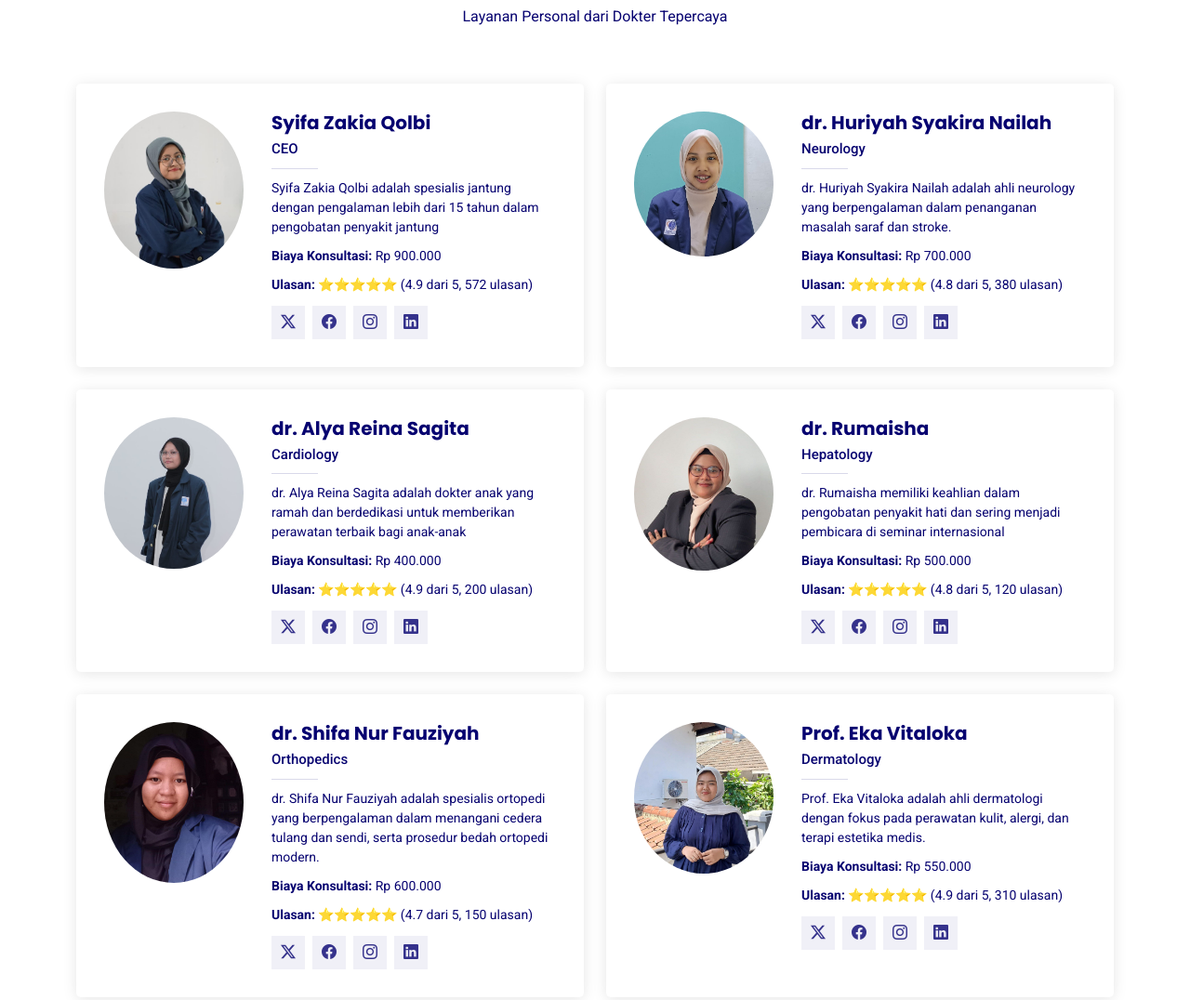
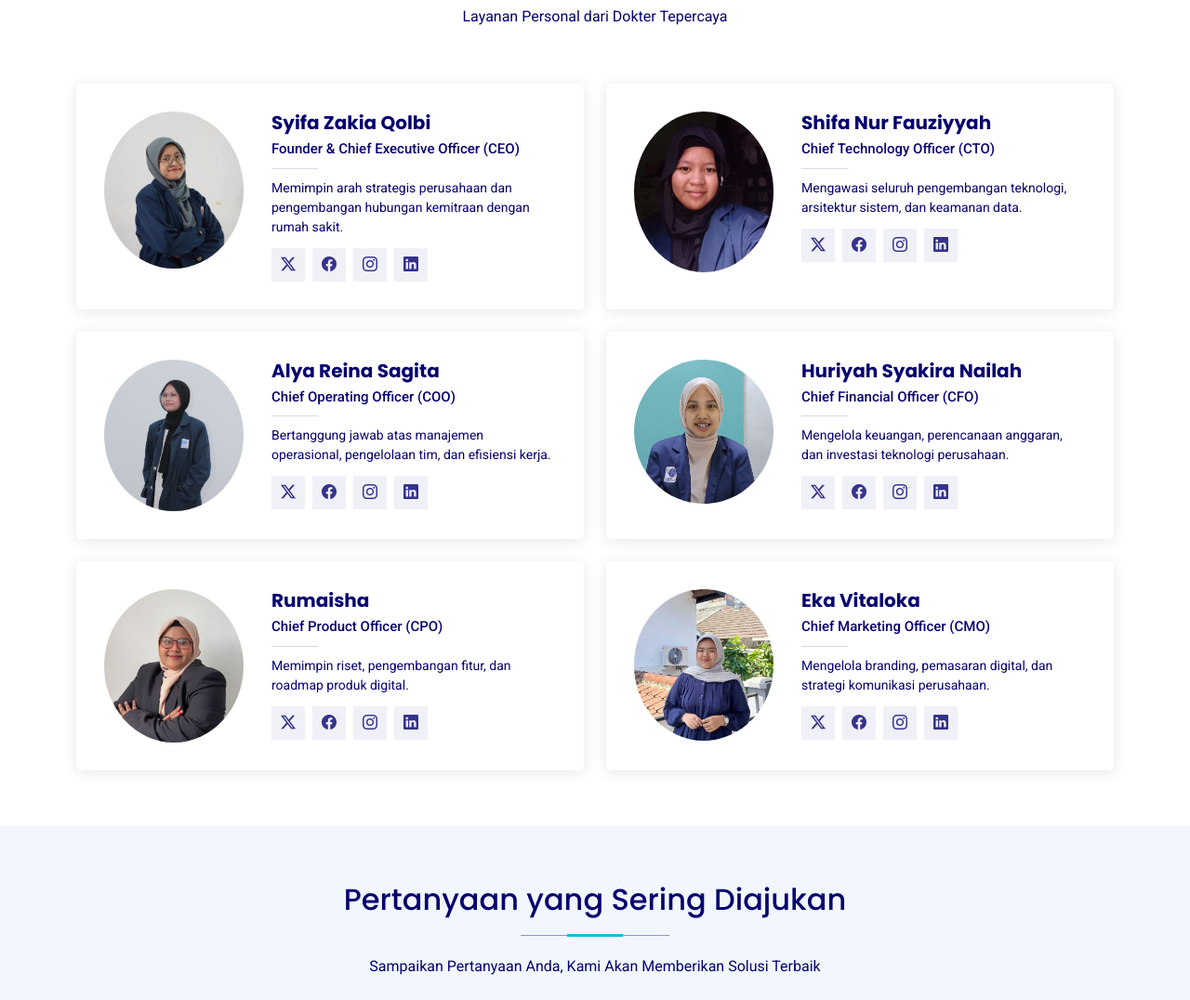
Before and after one commit to Syifazakiaqolbi/RsNufian, a plain HTML site: page index.html in a window 1280 px wide. Shown: the part 4760-5836 px from the top of the page at 93% size. Drawn offline with Linux system fonts and the light colour scheme.

Commit message:
change profile doctors

```diff
--- a/index.html
+++ b/index.html
@@ -616,15 +616,13 @@
     <div class="pic"><img src="assets/img/doctors/doctors-1.jpg" class="img-fluid" alt=""></div>
     <div class="member-info">
       <h4>Syifa Zakia Qolbi</h4>
-                <span>CEO</span>
-                <p>Syifa Zakia Qolbi adalah spesialis jantung dengan pengalaman lebih dari 15 tahun dalam pengobatan penyakit jantung</p>
-                <p><strong>Biaya Konsultasi:</strong> Rp 900.000</p>
-                <p><strong>Ulasan:</strong> ⭐⭐⭐⭐⭐ (4.9 dari 5, 572 ulasan)</p>
+      <span>Founder & Chief Executive Officer (CEO)</span>
+      <p>Memimpin arah strategis perusahaan dan pengembangan hubungan kemitraan dengan rumah sakit.</p>
       <div class="social">
         <a href=""><i class="bi bi-twitter-x"></i></a>
         <a href=""><i class="bi bi-facebook"></i></a>
         <a href=""><i class="bi bi-instagram"></i></a>
-                  <a href=""> <i class="bi bi-linkedin"></i> </a>
+        <a href=""><i class="bi bi-linkedin"></i></a>
       </div>
     </div>
   </div>
@@ -632,18 +630,16 @@
 
 <div class="col-lg-6" data-aos="fade-up" data-aos-delay="200">
   <div class="team-member d-flex align-items-start">
-              <div class="pic"><img src="assets/img/doctors/doctors-2.jpeg" class="img-fluid" alt=""></div>
+    <div class="pic"><img src="assets/img/doctors/doctors-5.jpg" class="img-fluid" alt=""></div>
     <div class="member-info">
-                <h4>dr. Huriyah Syakira Nailah</h4>
-                <span>Neurology</span>
-                <p>dr. Huriyah Syakira Nailah adalah ahli neurology yang berpengalaman dalam penanganan masalah saraf dan stroke.</p>
-                <p><strong>Biaya Konsultasi:</strong> Rp 700.000</p>
-                <p><strong>Ulasan:</strong> ⭐⭐⭐⭐⭐ (4.8 dari 5, 380 ulasan)</p>
+      <h4>Shifa Nur Fauziyyah</h4>
+      <span>Chief Technology Officer (CTO)</span>
+      <p>Mengawasi seluruh pengembangan teknologi, arsitektur sistem, dan keamanan data.</p>
       <div class="social">
         <a href=""><i class="bi bi-twitter-x"></i></a>
         <a href=""><i class="bi bi-facebook"></i></a>
         <a href=""><i class="bi bi-instagram"></i></a>
-                  <a href=""> <i class="bi bi-linkedin"></i> </a>
+        <a href=""><i class="bi bi-linkedin"></i></a>
       </div>
     </div>
   </div>
@@ -653,35 +649,31 @@
   <div class="team-member d-flex align-items-start">
     <div class="pic"><img src="assets/img/doctors/doctors-3.jpeg" class="img-fluid" alt=""></div>
     <div class="member-info">
-                <h4>dr. Alya Reina Sagita</h4>
-                <span>Cardiology</span>
-                <p>dr. Alya Reina Sagita adalah dokter anak yang ramah dan berdedikasi untuk memberikan perawatan terbaik bagi anak-anak</p>
-                <p><strong>Biaya Konsultasi:</strong> Rp 400.000</p>
-                <p><strong>Ulasan:</strong> ⭐⭐⭐⭐⭐ (4.9 dari 5, 200 ulasan)</p>
+      <h4>Alya Reina Sagita</h4>
+      <span>Chief Operating Officer (COO)</span>
+      <p>Bertanggung jawab atas manajemen operasional, pengelolaan tim, dan efisiensi kerja.</p>
       <div class="social">
         <a href=""><i class="bi bi-twitter-x"></i></a>
         <a href=""><i class="bi bi-facebook"></i></a>
         <a href=""><i class="bi bi-instagram"></i></a>
-                  <a href=""> <i class="bi bi-linkedin"></i> </a>
+        <a href=""><i class="bi bi-linkedin"></i></a>
       </div>
     </div>
   </div>
-          </div>
+</div><!-- End Team Member -->
 
 <div class="col-lg-6" data-aos="fade-up" data-aos-delay="400">
   <div class="team-member d-flex align-items-start">
-              <div class="pic"><img src="assets/img/doctors/doctors-4.jpg" class="img-fluid" alt=""></div>
+    <div class="pic"><img src="assets/img/doctors/doctors-2.jpeg" class="img-fluid" alt=""></div>
     <div class="member-info">
-                <h4>dr. Rumaisha</h4>
-                <span>Hepatology</span>
-                <p>dr. Rumaisha memiliki keahlian dalam pengobatan penyakit hati dan sering menjadi pembicara di seminar internasional</p>
-                <p><strong>Biaya Konsultasi:</strong> Rp 500.000</p>
-                <p><strong>Ulasan:</strong> ⭐⭐⭐⭐⭐ (4.8 dari 5, 120 ulasan)</p>
+      <h4>Huriyah Syakira Nailah</h4>
+      <span>Chief Financial Officer (CFO)</span>
+      <p>Mengelola keuangan, perencanaan anggaran, dan investasi teknologi perusahaan.</p>
       <div class="social">
         <a href=""><i class="bi bi-twitter-x"></i></a>
         <a href=""><i class="bi bi-facebook"></i></a>
         <a href=""><i class="bi bi-instagram"></i></a>
-                  <a href=""> <i class="bi bi-linkedin"></i> </a>
+        <a href=""><i class="bi bi-linkedin"></i></a>
       </div>
     </div>
   </div>
@@ -689,13 +681,11 @@
 
 <div class="col-lg-6" data-aos="fade-up" data-aos-delay="500">
   <div class="team-member d-flex align-items-start">
-    <div class="pic"><img src="assets/img/doctors/doctors-5.jpg" class="img-fluid" alt=""></div>
+    <div class="pic"><img src="assets/img/doctors/doctors-4.jpg" class="img-fluid" alt=""></div>
     <div class="member-info">
-      <h4>dr. Shifa Nur Fauziyah</h4>
-      <span>Orthopedics</span>
-      <p>dr. Shifa Nur Fauziyah adalah spesialis ortopedi yang berpengalaman dalam menangani cedera tulang dan sendi, serta prosedur bedah ortopedi modern.</p>
-      <p><strong>Biaya Konsultasi:</strong> Rp 600.000</p>
-      <p><strong>Ulasan:</strong> ⭐⭐⭐⭐⭐ (4.7 dari 5, 150 ulasan)</p>
+      <h4>Rumaisha</h4>
+      <span>Chief Product Officer (CPO)</span>
+      <p>Memimpin riset, pengembangan fitur, dan roadmap produk digital.</p>
       <div class="social">
         <a href=""><i class="bi bi-twitter-x"></i></a>
         <a href=""><i class="bi bi-facebook"></i></a>
@@ -710,11 +700,9 @@
   <div class="team-member d-flex align-items-start">
     <div class="pic"><img src="assets/img/doctors/doctors-6.jpg" class="img-fluid" alt=""></div>
     <div class="member-info">
-      <h4>Prof. Eka Vitaloka</h4>
-      <span>Dermatology</span>
-      <p>Prof. Eka Vitaloka adalah ahli dermatologi dengan fokus pada perawatan kulit, alergi, dan terapi estetika medis.</p>
-      <p><strong>Biaya Konsultasi:</strong> Rp 550.000</p>
-      <p><strong>Ulasan:</strong> ⭐⭐⭐⭐⭐ (4.9 dari 5, 310 ulasan)</p>
+      <h4>Eka Vitaloka</h4>
+      <span>Chief Marketing Officer (CMO)</span>
+      <p>Mengelola branding, pemasaran digital, dan strategi komunikasi perusahaan.</p>
       <div class="social">
         <a href=""><i class="bi bi-twitter-x"></i></a>
         <a href=""><i class="bi bi-facebook"></i></a>
@@ -724,7 +712,6 @@
     </div>
   </div>
 </div><!-- End Team Member -->
-
       </div>
 
       </div>
```
Lines whose indentation alone changed are shown as unchanged.
